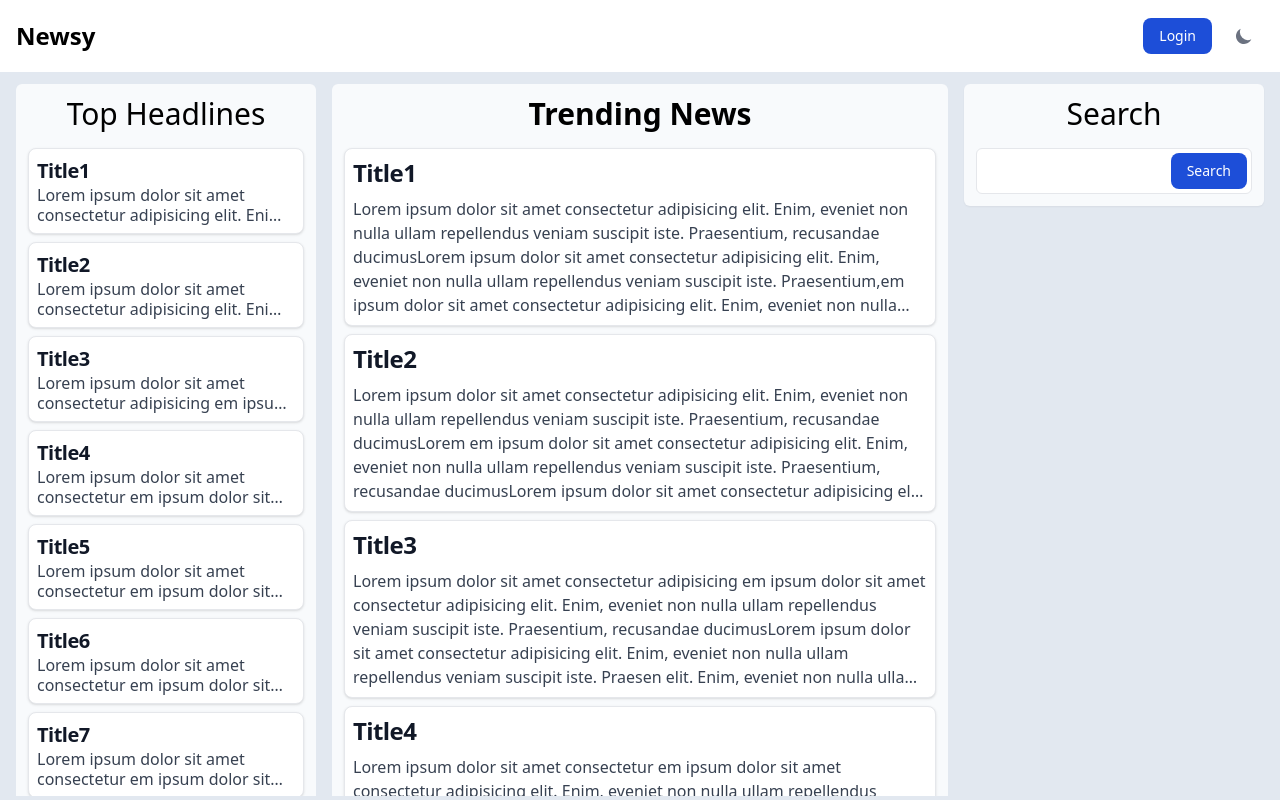
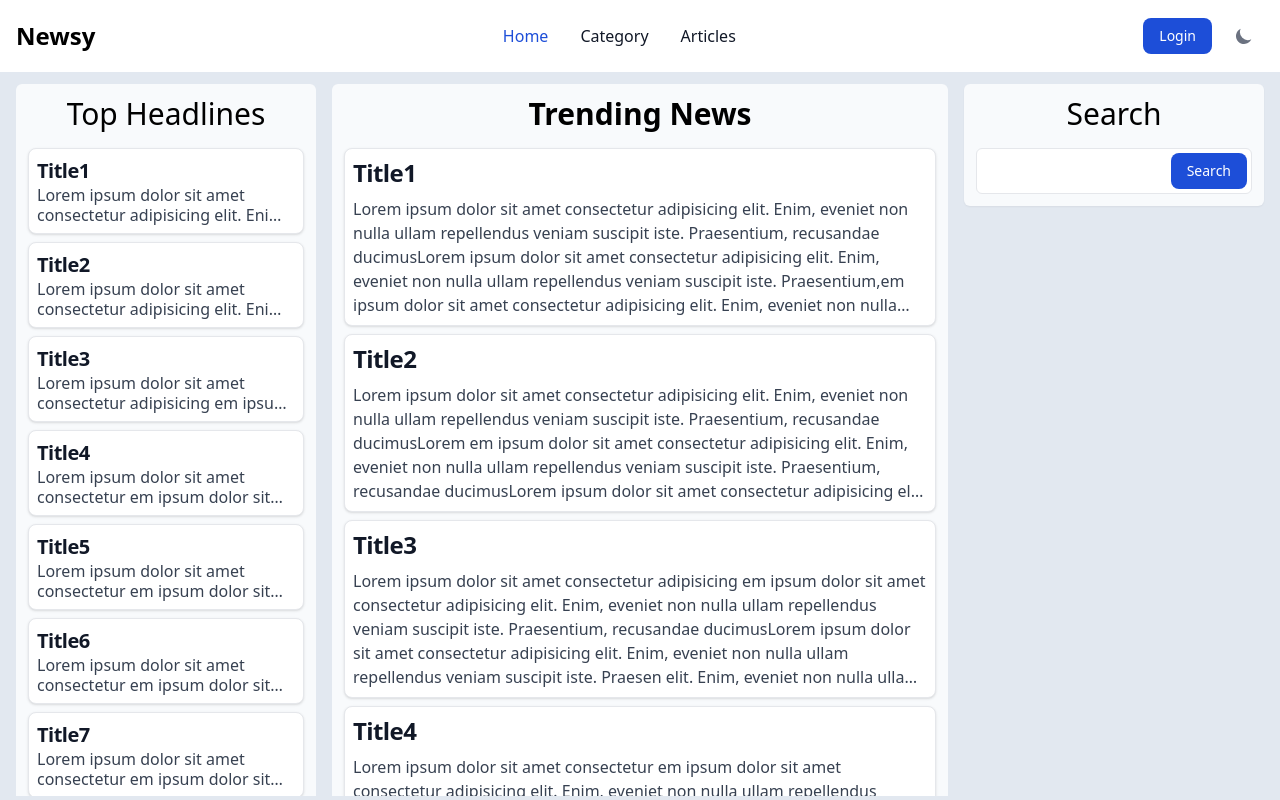
Before and after one commit to shivam-vishvakarma/news-management-system, a React (Vite) app in the folder client/: page / in a window 1280 px wide. Built offline with nearby package versions, Linux system fonts and the light colour scheme.

Commit message:
changed git file

```diff
--- a/client/src/components/Navbar.jsx
+++ b/client/src/components/Navbar.jsx
@@ -66,7 +66,7 @@ export default function Navbar() {
               Newsy
             </span>
           </NavLink>
-          <div className="flex items-center md:order-2 space-x-3 md:space-x-0 rtl:space-x-reverse gap-3">
+          <div class="flex items-center md:order-2 space-x-3 md:space-x-0 rtl:space-x-reverse gap-3">
             <NavLink
               to="/login"
               id="loginBtn"
@@ -77,37 +77,37 @@ export default function Navbar() {
             {user && (
               <button
                 type="button"
-                className="flex text-sm bg-gray-800 rounded-full md:me-0 focus:ring-4 focus:ring-gray-300 dark:focus:ring-gray-600"
+                class="flex text-sm bg-gray-800 rounded-full md:me-0 focus:ring-4 focus:ring-gray-300 dark:focus:ring-gray-600"
                 id="user-menu-button"
                 aria-expanded="false"
                 data-dropdown-toggle="user-dropdown"
                 data-dropdown-placement="bottom"
               >
-                <span className="sr-only">Open user menu</span>
+                <span class="sr-only">Open user menu</span>
                 <img
-                  className="w-8 h-8 rounded-full"
+                  class="w-8 h-8 rounded-full"
                   src={user.photoURL || "/profile.jpg"}
                   alt="user photo"
                 />
               </button>
             )}
             <div
-              className="z-50 hidden my-4 text-base list-none bg-white divide-y divide-gray-100 rounded-lg shadow dark:bg-gray-700 dark:divide-gray-600"
+              class="z-50 hidden my-4 text-base list-none bg-white divide-y divide-gray-100 rounded-lg shadow dark:bg-gray-700 dark:divide-gray-600"
               id="user-dropdown"
             >
-              <div className="px-4 py-3">
-                <span className="block text-sm text-gray-900 dark:text-white">
+              <div class="px-4 py-3">
+                <span class="block text-sm text-gray-900 dark:text-white">
                   Bonnie Green
                 </span>
-                <span className="block text-sm text-gray-500 truncate dark:text-gray-400">
+                <span class="block text-sm text-gray-500 truncate dark:text-gray-400">
                   name@flowbite.com
                 </span>
               </div>
-              <ul className="py-2" aria-labelledby="user-menu-button">
+              <ul class="py-2" aria-labelledby="user-menu-button">
                 <li>
                   <a
                     href="#"
-                    className="block px-4 py-2 text-sm text-gray-700 hover:bg-gray-100 dark:hover:bg-gray-600 dark:text-gray-200 dark:hover:text-white"
+                    class="block px-4 py-2 text-sm text-gray-700 hover:bg-gray-100 dark:hover:bg-gray-600 dark:text-gray-200 dark:hover:text-white"
                   >
                     Dashboard
                   </a>
@@ -115,7 +115,7 @@ export default function Navbar() {
                 <li>
                   <a
                     href="#"
-                    className="block px-4 py-2 text-sm text-gray-700 hover:bg-gray-100 dark:hover:bg-gray-600 dark:text-gray-200 dark:hover:text-white"
+                    class="block px-4 py-2 text-sm text-gray-700 hover:bg-gray-100 dark:hover:bg-gray-600 dark:text-gray-200 dark:hover:text-white"
                   >
                     Settings
                   </a>
@@ -123,7 +123,7 @@ export default function Navbar() {
                 <li>
                   <a
                     href="#"
-                    className="block px-4 py-2 text-sm text-gray-700 hover:bg-gray-100 dark:hover:bg-gray-600 dark:text-gray-200 dark:hover:text-white"
+                    class="block px-4 py-2 text-sm text-gray-700 hover:bg-gray-100 dark:hover:bg-gray-600 dark:text-gray-200 dark:hover:text-white"
                   >
                     Earnings
                   </a>
@@ -131,7 +131,7 @@ export default function Navbar() {
                 <li>
                   <a
                     href="#"
-                    className="block px-4 py-2 text-sm text-gray-700 hover:bg-gray-100 dark:hover:bg-gray-600 dark:text-gray-200 dark:hover:text-white"
+                    class="block px-4 py-2 text-sm text-gray-700 hover:bg-gray-100 dark:hover:bg-gray-600 dark:text-gray-200 dark:hover:text-white"
                   >
                     Sign out
                   </a>
@@ -197,6 +197,44 @@ export default function Navbar() {
               </svg>
             </button>
           </div>
+          <div
+            ref={navRef}
+            className="items-center justify-between hidden w-full md:flex md:w-auto md:order-1"
+            id="navbar-cta"
+          >
+            <ul className="flex flex-col font-medium p-4 md:p-0 mt-4 border border-gray-100 rounded-lg bg-gray-50 md:space-x-8  md:flex-row md:mt-0 md:border-0 md:bg-white dark:bg-gray-800 md:dark:bg-gray-900 dark:border-gray-700">
+              <li>
+                <NavLink to="/" className={navClass}>
+                  Home
+                </NavLink>
+              </li>
+              <li>
+                <NavLink to="/category" className={navClass}>
+                  Category
+                </NavLink>
+              </li>
+              <li>
+                <NavLink to="/article" className={navClass}>
+                  Articles
+                </NavLink>
+              </li>
+              <li className="grid grid-rows-1 gap-4 md:hidden">
+                <NavLink
+                  to="/login"
+                  id="loginBtn"
+                  className={`${navClass} text-center`}
+                >
+                  Login
+                </NavLink>
+                {/* <NavLink
+                  to="/register"
+                  className={`${navClass} text-center`}
+                >
+                  Register
+                </NavLink> */}
+              </li>
+            </ul>
+          </div>
         </div>
       </nav>
     </header>
```
Also changed, not shown: 1 other file (tests, documents, lock files or other folders).
